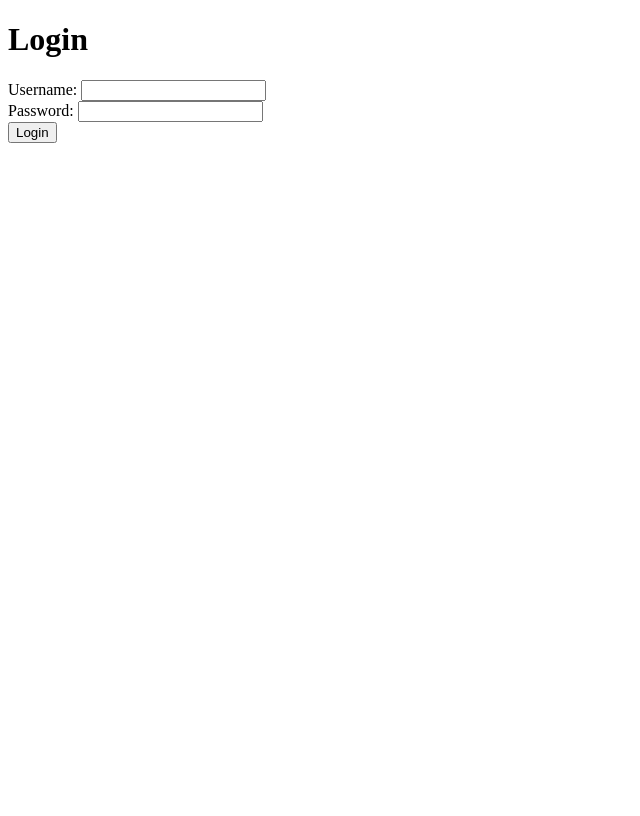
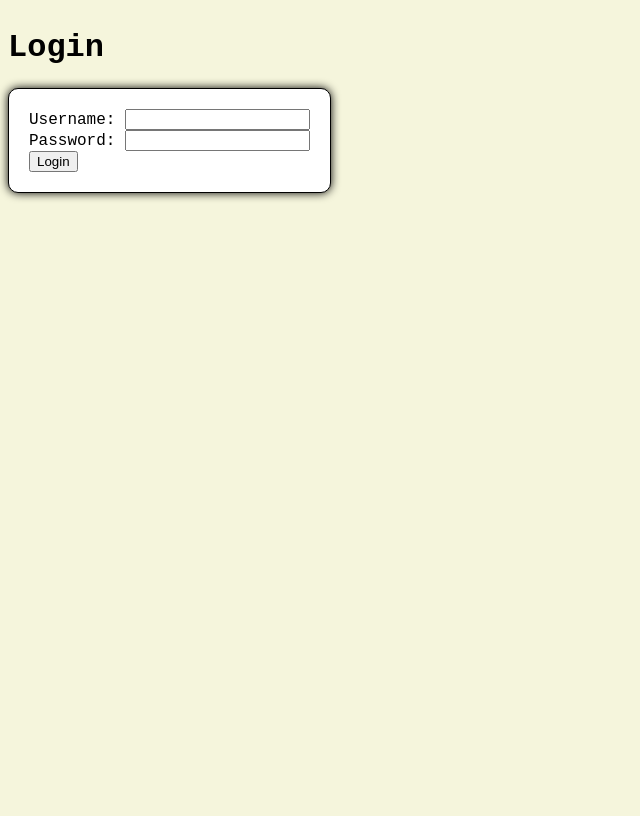
Before and after one commit to gariypaul/SecureChat, a Flask app: template templates/login.html in a window 1280 px wide. Shown: the whole page, without its empty margins (0-640 px from the left). Before the commit the page ends 143 px from the top, so only its background shows below. Run offline with Flask 3, Linux system fonts and the light colour scheme; the template is opened without the code that fills it, so the values that code supplies are empty.

Commit message:
Added login page form and styles

```diff
--- a/main.py
+++ b/main.py
@@ -2,7 +2,7 @@ from flask import Flask, request, render_template, redirect, url_for, session
 from flask_socketio import SocketIO, join_room, leave_room, send
 import hashlib
 
-app = Flask(__name__)
+app = Flask(__name__, static_folder="/")
 app.config["SECRET_KEY"] = "mysecret"
 socketio = SocketIO(app)
 
--- a/static/style.css
+++ b/static/style.css
@@ -0,0 +1,21 @@
+body{
+    font-family: 'Courier New', Courier, monospace;
+    background-color: beige;
+    min-height: 100vh;
+    display: flex;
+}
+#log-container{
+    align-items: center;
+    justify-content: center;
+    display: flex;
+}
+
+#login-form{
+    margin: auto;
+    padding: 20px;
+    border: 1px solid black;
+    border-radius: 10px;
+    background-color: white;
+    box-shadow: 0 0 10px 0 black;
+
+}
--- a/templates/base.html
+++ b/templates/base.html
@@ -2,8 +2,7 @@
 <html>
     <head>
         <title>Secure Chat</title>
-        <link rel="stylesheet" type="text/css" href="{{url_for('static', filename='styles/style.css')}}">
-        <script src=""></script>
+        <link rel="stylesheet" type="text/css" href="{{ url_for('static', filename='styles/style.css') }}">
     </head>
     <body>
         <div id="root">{%block content%} {%endblock%}</div>
--- a/templates/login.html
+++ b/templates/login.html
@@ -1,10 +1,10 @@
 {%extends 'base.html'%} {%block content%}
-<div>
+<div id="login-container">
     <h1>Login</h1>
     {%if error%}
     <p>{{error}}</p>
     {%endif%}
-    <form method="post" id="loginform">
+    <form method="post" id="login-form">
         <div id="name">
             <label for="username">Username:</label>
             <input type="text" name="username" id="username" required>
```
